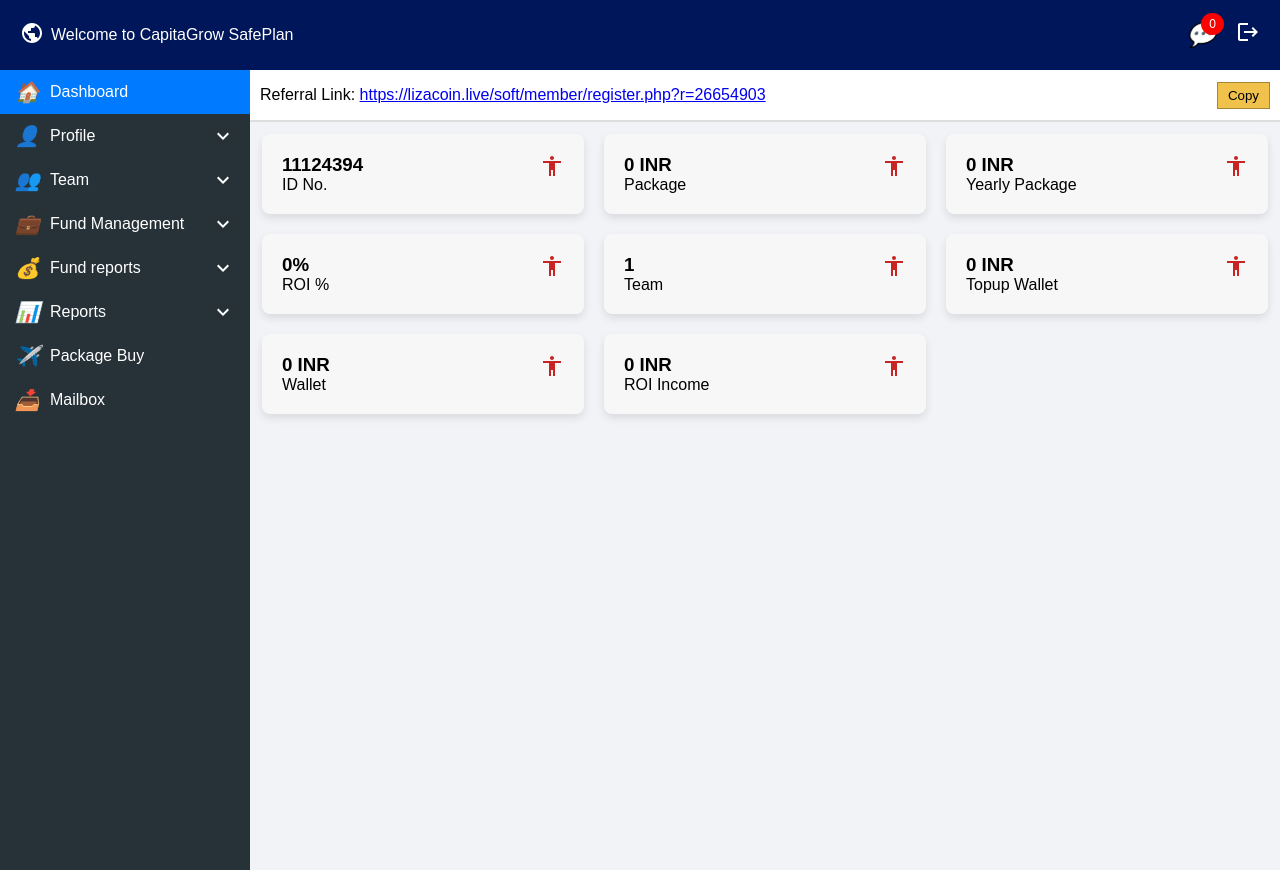
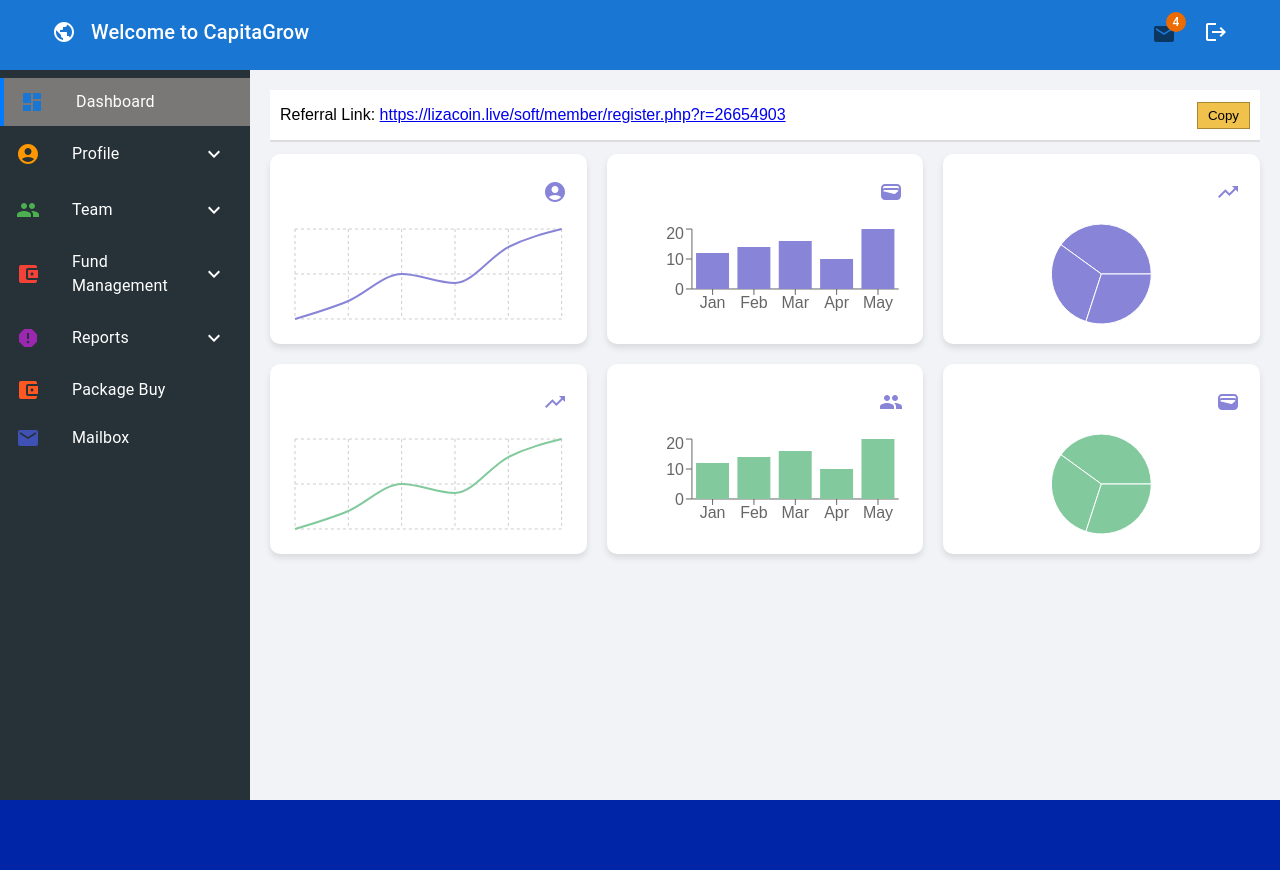
Before and after one commit to manu9458/stockapp, a React (Create React App) app: page /dashboard in a window 1280 px wide. After the commit the page ends 800 px from the top, so only its background shows below. Built offline with nearby package versions, Linux system fonts and the light colour scheme.

Commit message:
Chnage layout to materiul ui

```diff
--- a/package.json
+++ b/package.json
@@ -7,6 +7,7 @@
     "@emotion/styled": "^11.13.0",
     "@mui/icons-material": "^6.1.1",
     "@mui/material": "^6.1.1",
+    "@mui/toolpad": "^0.1.51",
     "@testing-library/jest-dom": "^5.17.0",
     "@testing-library/react": "^13.4.0",
     "@testing-library/user-event": "^13.5.0",
--- a/src/components/DashboardContent.jsx
+++ b/src/components/DashboardContent.jsx
@@ -1,10 +1,15 @@
 import React from 'react';
-import { LineChart, Line, Tooltip, ResponsiveContainer, CartesianGrid } from 'recharts';
+import { LineChart, Line, Tooltip, ResponsiveContainer, CartesianGrid, BarChart, Bar, XAxis, YAxis, PieChart, Pie, Cell } from 'recharts';
 import '../styles/DashboardContent.css';
 import AccessibilityIcon from '@mui/icons-material/Accessibility';
+import AccountCircleIcon from '@mui/icons-material/AccountCircle';
+import TrendingUpIcon from '@mui/icons-material/TrendingUp';
+import WalletIcon from '@mui/icons-material/Wallet';
+import PeopleIcon from '@mui/icons-material/People';
+import ArrowForwardIcon from '@mui/icons-material/ArrowForward';
 
 const DashboardContent = () => {
-  // Example data for the graph
+  // Example data for graphs
   const graphData = [
     { name: 'Jan', value: 0 },
     { name: 'Feb', value: 20 },
@@ -14,45 +19,117 @@
     { name: 'Jun', value: 100 },
   ];
 
+  const barData = [
+    { name: 'Jan', value: 12 },
+    { name: 'Feb', value: 14 },
+    { name: 'Mar', value: 16 },
+    { name: 'Apr', value: 10 },
+    { name: 'May', value: 20 },
+  ];
+
+  const pieData = [
+    { name: 'Package A', value: 400 },
+    { name: 'Package B', value: 300 },
+    { name: 'Package C', value: 300 },
+  ];
+
   const data = [
-    { id: 1, value: '11124394', label: 'ID No.' },
-    { id: 2, value: '0 INR', label: 'Package' },
-    { id: 3, value: '0 INR', label: 'Yearly Package' },
-    { id: 4, value: '0%', label: 'ROI %' },
-    { id: 5, value: '1', label: 'Team' },
-    { id: 6, value: '0 INR', label: 'Topup Wallet' },
-    { id: 7, value: '0 INR', label: 'Wallet' },
-    { id: 8, value: '0 INR', label: 'ROI Income' },
+    { id: 1, value: '11124394', label: 'ID No.', icon: <AccountCircleIcon /> },
+    { id: 2, value: '0 INR', label: 'Package', icon: <WalletIcon /> },
+    { id: 3, value: '0 INR', label: 'Yearly Package', icon: <TrendingUpIcon /> },
+    { id: 4, value: '0%', label: 'ROI %', icon: <TrendingUpIcon /> },
+    { id: 5, value: '1', label: 'Team', icon: <PeopleIcon /> },
+    { id: 6, value: '0 INR', label: 'Wallet', icon: <WalletIcon /> },
   ];
 
   return (
     <div className="dashboard-grid">
       {data.map((item, index) => (
         <div key={index} className="info-card">
-          <div className='carditem'>
-          <div className="">
+          <div className="carditem">
+            <div className="card-header">
               <h3>{item.value}</h3>
               <p>{item.label}</p>
             </div>
-          <div>
-          <AccessibilityIcon className="card-icon" />
+            <div className="card-icon">
+              {item.icon}
             </div>
           </div>
-          {/* <div className="card-subheader">
-            <p>{item.label}</p>
-            <AccessibilityIcon className="card-icon" />
-          </div> */}
 
-          {/* Adding the graph below the labels */}
-          {/* <div className="chart-container">
-            <ResponsiveContainer width="100%" height={60}>
+          {/* Different chart types in each card */}
+          {index === 0 && (
+            <div className="chart-container">
+              <ResponsiveContainer width="100%" height={100}>
                 <LineChart data={graphData}>
                   <CartesianGrid strokeDasharray="3 3" />
                   <Tooltip />
                   <Line type="monotone" dataKey="value" stroke="#8884d8" strokeWidth={2} dot={false} />
                 </LineChart>
               </ResponsiveContainer>
-          </div> */}
+            </div>
+          )}
+
+          {index === 1 && (
+            <div className="chart-container">
+              <ResponsiveContainer width="100%" height={100}>
+                <BarChart data={barData}>
+                  <XAxis dataKey="name" />
+                  <YAxis />
+                  <Bar dataKey="value" fill="#8884d8" />
+                </BarChart>
+              </ResponsiveContainer>
+            </div>
+          )}
+
+          {index === 2 && (
+            <div className="chart-container">
+              <ResponsiveContainer width="100%" height={100}>
+                <PieChart>
+                  <Pie data={pieData} dataKey="value" nameKey="name" outerRadius={50} fill="#8884d8" />
+                  {pieData.map((entry, index) => (
+                    <Cell key={`cell-${index}`} fill={index % 2 === 0 ? "#8884d8" : "#82ca9d"} />
+                  ))}
+                </PieChart>
+              </ResponsiveContainer>
+            </div>
+          )}
+
+          {index === 3 && (
+            <div className="chart-container">
+              <ResponsiveContainer width="100%" height={100}>
+                <LineChart data={graphData}>
+                  <CartesianGrid strokeDasharray="3 3" />
+                  <Tooltip />
+                  <Line type="monotone" dataKey="value" stroke="#82ca9d" strokeWidth={2} dot={false} />
+                </LineChart>
+              </ResponsiveContainer>
+            </div>
+          )}
+
+          {index === 4 && (
+            <div className="chart-container">
+              <ResponsiveContainer width="100%" height={100}>
+                <BarChart data={barData}>
+                  <XAxis dataKey="name" />
+                  <YAxis />
+                  <Bar dataKey="value" fill="#82ca9d" />
+                </BarChart>
+              </ResponsiveContainer>
+            </div>
+          )}
+
+          {index === 5 && (
+            <div className="chart-container">
+              <ResponsiveContainer width="100%" height={100}>
+                <PieChart>
+                  <Pie data={pieData} dataKey="value" nameKey="name" outerRadius={50} fill="#82ca9d" />
+                  {pieData.map((entry, index) => (
+                    <Cell key={`cell-${index}`} fill={index % 2 === 0 ? "#82ca9d" : "#8884d8"} />
+                  ))}
+                </PieChart>
+              </ResponsiveContainer>
+            </div>
+          )}
         </div>
       ))}
     </div>
--- a/src/components/MainLayout.jsx
+++ b/src/components/MainLayout.jsx
@@ -4,45 +4,50 @@
 import DashboardContent from "../components/DashboardContent";
 import "../styles/MainLayout.css"; // Adjusted for new styles
 import TopBar from "./TopBar";
-import { useState } from "react";
+import { AppContext } from "./context/AppContext";
 import ProfilePage from "./Profile/ProfilePage";
-import { AppContext } from "./context/AppContext";
 import ChangePassword from "./Profile/ChangePassword";
 import MySponser from "./Team/MySponser";
 import MyTeam from "./Team/MyTeam";
 import FundTransfer from "./Fund/FundTransfer";
 import AddFund from "./Fund/AddFund";
+
 const MainLayout = () => {
   const { activeComponent } = useContext(AppContext);
 
   const renderActiveComponent = () => {
     switch (activeComponent) {
       case "profile":
-        return <ProfilePage />; // Render the ProfilePage
+        return <ProfilePage />;
       case "dashboard":
-        return <DashboardContent />; // Render the DashboardContent
+        return <DashboardContent />;
       case "editProfile":
-        return <ChangePassword />; // Render the EditProfile
+        return <ChangePassword />;
       case "mysponer":
         return <MySponser />;
       case "MyTeam":
         return <MyTeam />;
-        case "FundTransfer":
-          return <FundTransfer />;
-        case "AddFund":
-          return <AddFund />;
+      case "FundTransfer":
+        return <FundTransfer />;
+      case "AddFund":
+        return <AddFund />;
       default:
-        return <DashboardContent />; // Render the DashboardContent
+        return <DashboardContent />;
     }
   };
+
   return (
     <div>
-      <Nav></Nav>
+      {/* Nav bar that stays on top */}
+      <Nav className="nav" />
       <div className="main-layout">
-        <Sidebar />
+        {/* Sidebar that stays fixed */}
+        <Sidebar className="sidebar" />
+
+        {/* Scrollable content container */}
         <div className="content-container">
-          <TopBar></TopBar>
-          {/* <DashboardContent /> */}
+          {/* TopBar stays on top */}
+          <TopBar className="topbar" />
           {renderActiveComponent()}
         </div>
       </div>
--- a/src/components/Nav.jsx
+++ b/src/components/Nav.jsx
@@ -1,28 +1,39 @@
 import React from 'react';
-import '../styles/Nav.css'
-import AbcIcon from '@mui/icons-material/Abc';
+import '../styles/Nav.css';
+import { AppBar, Toolbar, Typography, IconButton, Badge, Grid } from '@mui/material';
+import PublicIcon from '@mui/icons-material/Public';
 import LogoutIcon from '@mui/icons-material/Logout';
-import PublicIcon from '@mui/icons-material/Public';
+import MailIcon from '@mui/icons-material/Mail';
+
 const Nav = () => {
   return (
-    <div className="navbar">
-      <div className="logo-section">
-      <span><PublicIcon></PublicIcon></span>
-       <p style={{marginLeft:'7px'}}>Welcome to CapitaGrow SafePlan</p>
-      </div>
-      <div className="center-section"></div>
-      <div className="right-section">
-        <div className="message-icon">
-          <span className="message-count">0</span>
-          <i className="icon-message">💬</i> {/* Replace with an icon */}
-        </div>
-        <div className="power-icon">
-          <i className="icon-power">
-          <LogoutIcon/>
-          </i>
-        </div>
-      </div>
-    </div>
+    <AppBar position="static" className="navbar">
+      <Toolbar style={{ display: 'flex', justifyContent: 'space-between', width: '100%' }}>
+        {/* Left Section - Title with Icon */}
+        <Grid container alignItems="center">
+          <IconButton color="inherit">
+            <PublicIcon />
+          </IconButton>
+          <Typography variant="h6" style={{ marginLeft: '7px' }}>
+            Welcome to CapitaGrow
+          </Typography>
+        </Grid>
+
+        {/* Right Section - Notification and Logout Icons */}
+        <Grid container alignItems="center" justifyContent="flex-end">
+          <div className="message-icon">
+            <Badge badgeContent={4} color="warning">
+              <MailIcon color="action" />
+            </Badge>
+          </div>
+          <div className="power-icon">
+            <IconButton color="inherit">
+              <LogoutIcon />
+            </IconButton>
+          </div>
+        </Grid>
+      </Toolbar>
+    </AppBar>
   );
 };
 
--- a/src/components/Sidebar.jsx
+++ b/src/components/Sidebar.jsx
@@ -1,89 +1,144 @@
 import React, { useContext, useState } from 'react';
-import { ExpandMore, ExpandLess } from '@mui/icons-material';
+import { ExpandMore, ExpandLess, Dashboard, AccountCircle, Group, AccountBalanceWallet, Report, Mail } from '@mui/icons-material'; // Add icons
+import { List, ListItem, IconButton, Collapse, ListItemText, ListItemIcon } from '@mui/material';
+import { AppContext } from './context/AppContext';
 import '../styles/Sidebar.css';
-import { AppContext } from './context/AppContext';
 
 const Sidebar = () => {
+  const { setActiveComponent } = useContext(AppContext);
+  const [expandedMenu, setExpandedMenu] = useState(null);
+  const [selectedMenu, setSelectedMenu] = useState("dashboard"); // Track the selected menu item
 
-  const { setActiveComponent } = useContext(AppContext);
-  // States to track expanded menus
-  const [expandedMenu, setExpandedMenu] = useState(null);
-
-  // Function to toggle the expanded state of a menu
   const handleMenuClick = (menu) => {
     setExpandedMenu(expandedMenu === menu ? null : menu);
   };
 
+  const handleItemClick = (menu) => {
+    setSelectedMenu(menu);
+    setActiveComponent(menu);
+  };
+
   return (
     <div className="sidebar">
-      <ul className="nav-items">
-        <li className="selected">
-          <i className="dashboard-icon" onClick={() => setActiveComponent("dashboard")}>🏠</i> Dashboard
-        </li>
-        <li onClick={() => handleMenuClick('profile')} className="profile-menu">
-          <i className="profile-icon">👤</i> Profile
-          {expandedMenu === 'profile' ? <ExpandLess className="expand-icon" /> : <ExpandMore className="expand-icon" />}
-        </li>
-        {expandedMenu === 'profile' && (
-          <ul className="sub-menu">
-          <li className="sub-item" onClick={() => setActiveComponent("profile")}>
-          View Profile
-        </li>
-        <li className="sub-item" onClick={() => setActiveComponent("editProfile")}>
-          Edit Profile
-        </li>
-          </ul>
-        )}
-        <li onClick={() => handleMenuClick('team')} className="team-menu">
-          <i className="team-icon">👥</i> Team
-          {expandedMenu === 'team' ? <ExpandLess className="expand-icon" /> : <ExpandMore className="expand-icon" />}
-        </li>
-        {expandedMenu === 'team' && (
-          <ul className="sub-menu">
-            <li className="sub-item" onClick={() => setActiveComponent("mysponer")}>My Sponsor</li>
-            <li className="sub-item" onClick={() => setActiveComponent("MyTeam")}>My Team</li>
-          </ul>
-        )}
-        <li onClick={() => handleMenuClick('fund-management')} className="fund-management-menu">
-          <i className="fund-icon">💼</i> Fund Management
-          {expandedMenu === 'fund-management' ? <ExpandLess className="expand-icon" /> : <ExpandMore className="expand-icon" />}
-        </li>
-        {expandedMenu === 'fund-management' && (
-          <ul className="sub-menu">
-            <li className="sub-item" onClick={() => setActiveComponent("FundTransfer")}>Transfer Fund</li>
-            <li className="sub-item" onClick={() => setActiveComponent("AddFund")}>Add Fund</li>
-            <li className="sub-item">Withdrawal</li>
-          </ul>
-        )}
-        <li onClick={() => handleMenuClick('package-buy')} className="package-buy-menu">
-          <i className="investment-icon">💰</i> Fund reports
-          {expandedMenu === 'package-buy' ? <ExpandLess className="expand-icon" /> : <ExpandMore className="expand-icon" />}
-        </li>
-        {expandedMenu === 'package-buy' && (
-          <ul className="sub-menu">
-            <li className="sub-item">Fund Transfer</li>
-            <li className="sub-item">Deposit</li>
-            <li className="sub-item">Withdrawal</li>
-          </ul>
-        )}
-        <li onClick={() => handleMenuClick('reports')} className="reports-menu">
-          <i className="reports-icon">📊</i> Reports
-          {expandedMenu === 'reports' ? <ExpandLess className="expand-icon" /> : <ExpandMore className="expand-icon" />}
-        </li>
-        {expandedMenu === 'reports' && (
-          <ul className="sub-menu">
-            <li className="sub-item">Fund Reports</li>
-            <li className="sub-item">Performance Reports</li>
-            <li className="sub-item">Activity Reports</li>
-          </ul>
-        )}
-        <li>
-          <i className="airdrop-icon">✈️</i> Package Buy
-        </li>
-        <li>
-          <i className="mailbox-icon">📥</i> Mailbox
-        </li>
-      </ul>
+      <List component="nav">
+        {/* Dashboard */}
+        <ListItem
+          button
+          onClick={() => handleItemClick("dashboard")}
+          className={selectedMenu === "dashboard" ? 'active-item' : ''}
+        >
+          <ListItemIcon sx={{ color: '#1976d2' }}> {/* Blue color for Dashboard */}
+            <Dashboard />
+          </ListItemIcon>
+          <ListItemText primary="Dashboard" />
+        </ListItem>
+
+        {/* Profile */}
+        <ListItem button onClick={() => handleMenuClick('profile')} className={expandedMenu === 'profile' ? 'expanded-item' : ''}>
+          <ListItemIcon sx={{ color: '#ff9800' }}> {/* Orange color for Profile */}
+            <AccountCircle />
+          </ListItemIcon>
+          <ListItemText primary="Profile" />
+          <IconButton>
+            {expandedMenu === 'profile' ? <ExpandLess sx={{ color: '#ffffff' }} /> : <ExpandMore sx={{ color: '#ffffff' }} />}
+          </IconButton>
+        </ListItem>
+        <Collapse in={expandedMenu === 'profile'} timeout="auto" unmountOnExit>
+          <List component="div" disablePadding>
+            <ListItem button onClick={() => handleItemClick("profile")}>
+              <ListItemText primary="View Profile" />
+            </ListItem>
+            <ListItem button onClick={() => handleItemClick("editProfile")}>
+              <ListItemText primary="Edit Profile" />
+            </ListItem>
+          </List>
+        </Collapse>
+
+        {/* Team */}
+        <ListItem button onClick={() => handleMenuClick('team')} className={expandedMenu === 'team' ? 'expanded-item' : ''}>
+          <ListItemIcon sx={{ color: '#4caf50' }}> {/* Green color for Team */}
+            <Group />
+          </ListItemIcon>
+          <ListItemText primary="Team" />
+          <IconButton>
+            {expandedMenu === 'team' ? <ExpandLess sx={{ color: '#ffffff' }} /> : <ExpandMore sx={{ color: '#ffffff' }} />}
+          </IconButton>
+        </ListItem>
+        <Collapse in={expandedMenu === 'team'} timeout="auto" unmountOnExit>
+          <List component="div" disablePadding>
+            <ListItem button onClick={() => handleItemClick("mysponsor")}>
+              <ListItemText primary="My Sponsor" />
+            </ListItem>
+            <ListItem button onClick={() => handleItemClick("MyTeam")}>
+              <ListItemText primary="My Team" />
+            </ListItem>
+          </List>
+        </Collapse>
+
+        {/* Fund Management */}
+        <ListItem button onClick={() => handleMenuClick('fund-management')} className={expandedMenu === 'fund-management' ? 'expanded-item' : ''}>
+          <ListItemIcon sx={{ color: '#f44336' }}> {/* Red color for Fund Management */}
+            <AccountBalanceWallet />
+          </ListItemIcon>
+          <ListItemText primary="Fund Management" />
+          <IconButton>
+            {expandedMenu === 'fund-management' ? <ExpandLess sx={{ color: '#ffffff' }} /> : <ExpandMore sx={{ color: '#ffffff' }} />}
+          </IconButton>
+        </ListItem>
+        <Collapse in={expandedMenu === 'fund-management'} timeout="auto" unmountOnExit>
+          <List component="div" disablePadding>
+            <ListItem button onClick={() => handleItemClick("FundTransfer")}>
+              <ListItemText primary="Transfer Fund" />
+            </ListItem>
+            <ListItem button onClick={() => handleItemClick("AddFund")}>
+              <ListItemText primary="Add Fund" />
+            </ListItem>
+            <ListItem button>
+              <ListItemText primary="Withdrawal" />
+            </ListItem>
+          </List>
+        </Collapse>
+
+        {/* Reports */}
+        <ListItem button onClick={() => handleMenuClick('reports')} className={expandedMenu === 'reports' ? 'expanded-item' : ''}>
+          <ListItemIcon sx={{ color: '#9c27b0' }}> {/* Purple color for Reports */}
+            <Report />
+          </ListItemIcon>
+          <ListItemText primary="Reports" />
+          <IconButton>
+            {expandedMenu === 'reports' ? <ExpandLess sx={{ color: '#ffffff' }} /> : <ExpandMore sx={{ color: '#ffffff' }} />}
+          </IconButton>
+        </ListItem>
+        <Collapse in={expandedMenu === 'reports'} timeout="auto" unmountOnExit>
+          <List component="div" disablePadding>
+            <ListItem button>
+              <ListItemText primary="Fund Reports" />
+            </ListItem>
+            <ListItem button>
+              <ListItemText primary="Performance Reports" />
+            </ListItem>
+            <ListItem button>
+              <ListItemText primary="Activity Reports" />
+            </ListItem>
+          </List>
+        </Collapse>
+
+        {/* Package Buy */}
+        <ListItem button onClick={() => handleItemClick('package-buy')} className={selectedMenu === 'package-buy' ? 'active-item' : ''}>
+          <ListItemIcon sx={{ color: '#ff5722' }}> {/* Deep Orange for Package Buy */}
+            <AccountBalanceWallet />
+          </ListItemIcon>
+          <ListItemText primary="Package Buy" />
+        </ListItem>
+
+        {/* Mailbox */}
+        <ListItem button onClick={() => handleItemClick('mailbox')} className={selectedMenu === 'mailbox' ? 'active-item' : ''}>
+          <ListItemIcon sx={{ color: '#3f51b5' }}> {/* Indigo color for Mailbox */}
+            <Mail />
+          </ListItemIcon>
+          <ListItemText primary="Mailbox" />
+        </ListItem>
+      </List>
     </div>
   );
 };
--- a/src/styles/DashboardContent.css
+++ b/src/styles/DashboardContent.css
@@ -1,37 +1,39 @@
 .dashboard-grid {
   display: grid;
-  grid-template-columns: repeat(3, 1fr);
+  grid-template-columns: repeat(auto-fill, minmax(250px, 1fr));
   gap: 20px;
-  padding: 12px;
+  padding-top: 12px;
 }
 
 .info-card {
-  background-color: #f7f7f7;
-  color: black;
+  background: #fff;
+  border-radius: 10px;
+  box-shadow: 0 4px 6px rgba(0, 0, 0, 0.1);
   padding: 20px;
-  border-radius: 8px;
-  text-align: left;
-  box-shadow: 0 4px 8px rgba(0, 0, 0, 0.1);
+  display: flex;
+  flex-direction: column;
+  align-items: center;
+  justify-content: center;
 }
 
-.card-header, .card-subheader {
+.carditem {
   display: flex;
   justify-content: space-between;
+  width: 100%;
   align-items: center;
 }
 
-.card-header h3, .card-subheader p {
-  margin: 0;
+.card-header {
+  text-align: center;
 }
 
 .card-icon {
-  color: #c82424;
+  font-size: 30px;
+  color: #8884d8;
 }
 
 .chart-container {
+  width: 100%;
+  height: 100px;
   margin-top: 10px;
 }
-.carditem{
-  display: flex;
-    justify-content: space-between;
-}
--- a/src/styles/MainLayout.css
+++ b/src/styles/MainLayout.css
@@ -1,7 +1,15 @@
-/* MainLayout.css */
+/* Main Layout - Fix the main layout structure */
 .main-layout {
   display: flex;
-    height: 100vh;
+  height: calc(100vh - 70px);
+  overflow: hidden; /* Prevents scrolling for the entire layout */
+}
+
+.sidebar {
+  position: sticky;
+  top: 0;
+  height: 100vh; /* Ensure the sidebar stays at full height */
+  z-index: 10; /* Sidebar stays above content */
 }
 
 .content-container {
@@ -9,6 +17,18 @@
   display: flex;
   flex-direction: column;
   background-color: #f1f3f6;
+  overflow-y: auto; /* Makes content scrollable */
+  padding: 20px;
 }
 
-  /* Sidebar and TopBar specific styles should be placed in their respective CSS files */
+.nav {
+  position: sticky;
+  top: 0;
+  z-index: 20; /* Ensures Nav stays above the content */
+}
+
+.topbar {
+  position: sticky;
+  top: 0;
+  z-index: 15; /* Top bar stays above content, but below Nav */
+}
--- a/src/styles/Sidebar.css
+++ b/src/styles/Sidebar.css
@@ -58,3 +58,17 @@
   margin-left: auto; /* Push the expand icon to the right */
   font-size: 20px;
 }
+
+.sidebar .MuiListItem-root.active-item {
+  background-color:#7a7777;
+  border-left: 4px solid #007bff; /* Highlighting Dashboard */
+}
+
+.sidebar .MuiListItem-root.expanded-item {
+  background-color:#7a7777;
+  border-left: 4px solid #007bff; /* Highlight expanded menu */
+}
+
+.sidebar .MuiListItem-root {
+  transition: all 0.3s ease;
+}
```
Also changed, not shown: src/styles/Nav.css (indentation only), 1 other file (tests, documents, lock files or other folders). Lines whose indentation alone changed are shown as unchanged.
